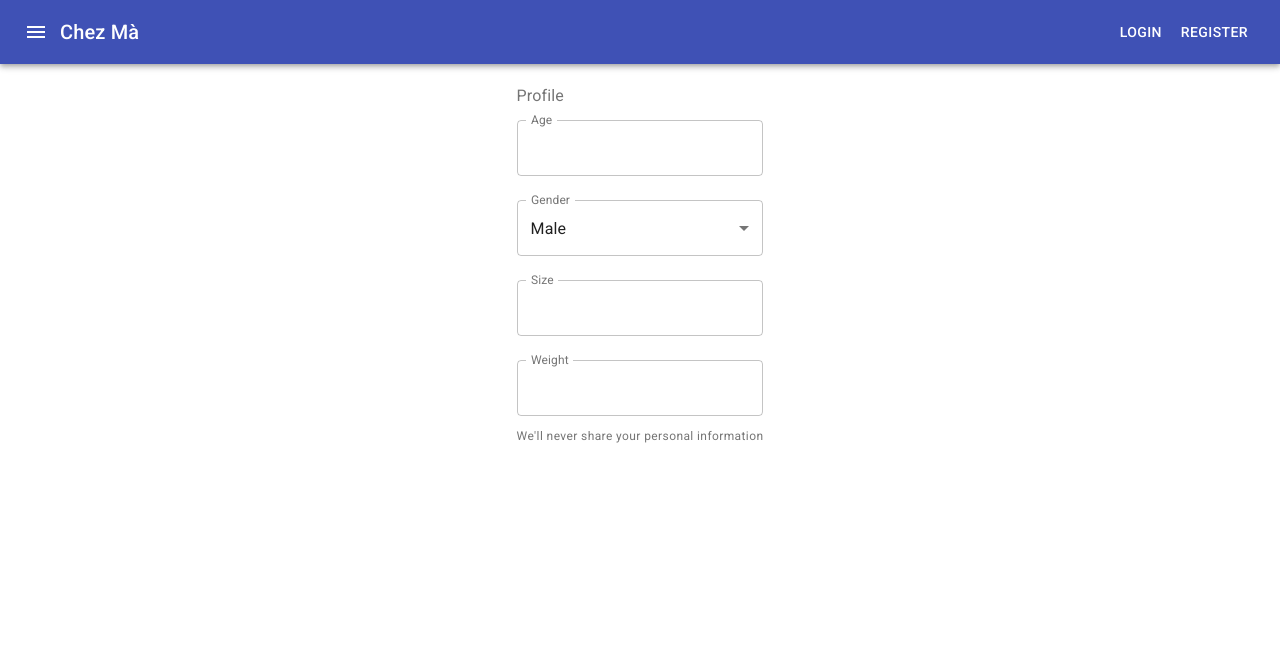
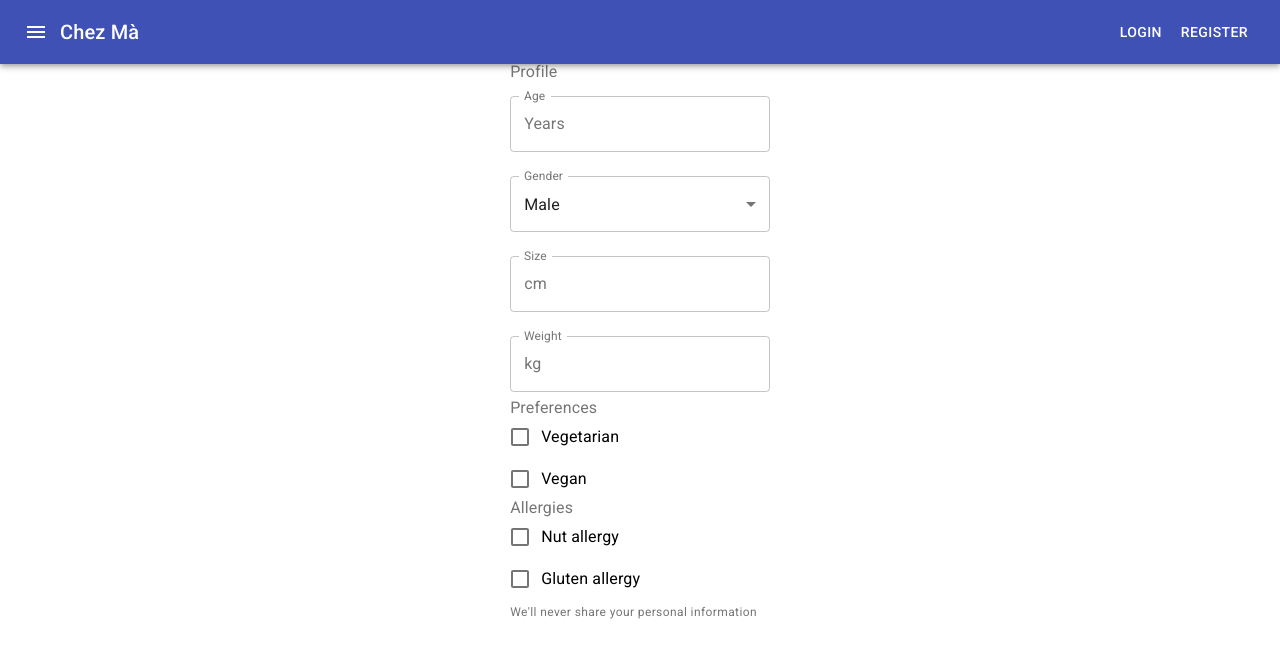
Before and after one commit to Chez-Ma/chezma, a React (Create React App) app: page /profile in a window 1280 px wide. Shown: the top 658 px of the page. Built offline with nearby package versions, Linux system fonts and the light colour scheme.

Commit message:
Profile stuff

```diff
--- a/src/components/Profile.js
+++ b/src/components/Profile.js
@@ -5,6 +5,11 @@ import './Profile.css'
 import FormHelperText from "@material-ui/core/FormHelperText";
 import FormControl from "@material-ui/core/FormControl";
 import InputLabel from "@material-ui/core/InputLabel";
+import FormGroup from "@material-ui/core/FormGroup";
+import FormControlLabel from "@material-ui/core/FormControlLabel";
+import Checkbox from "@material-ui/core/Checkbox";
+import FormLabel from "@material-ui/core/FormLabel";
+import InputAdornment from "@material-ui/core/InputAdornment";
 
 const genders = [
     {
@@ -17,8 +22,26 @@ const genders = [
     },
 ];
 
-const checkboxes = [
+const allergies = [
+    {
+        value: 'Nut',
+        label: 'Nut allergy'
+    },
+    {
+        value: 'Glut',
+        label: 'Gluten allergy'
+    },
+]
 
+const preferences = [
+    {
+        value: 'Vt',
+        label: 'Vegetarian'
+    },
+    {
+        value: 'Vn',
+        label: 'Vegan',
+    }
 ]
 
 function mapStateToProps(state) {
@@ -28,30 +51,51 @@ function mapStateToProps(state) {
 class Profile extends Component {
     constructor(props) {
         super(props);
-        this.state ={gender: 'M'};
-    }
+        this.state ={ gender: 'M'};
 
-    setGender = value => {
-        this.setState({gender: value});
+        allergies.forEach((element) => {
+            this.state[element.value] = false;
+        });
+
+        preferences.forEach((element) => {
+            this.state[element.value] = false;
+        });
     }
 
     handleChangedGender = event => {
-        this.setGender(event.target.value);
+        this.setState({gender: event.target.value});
+    };
+
+    handleChangedAge = event => {
+        this.setState({age: event.target.value});
+    };
+
+    handleChangedSize = event => {
+        this.setState({size: event.target.value});
+    };
+
+    handleChangedWeight = event => {
+        this.setState({weight: event.target.value});
+    };
+
+    handleChangeCheckbox = name => e => {
+        this.setState({[name]: !this.state[name]});
     };
 
     render() {
         return (
             <React.Fragment>
+                <InputLabel htmlFor="outlined-number">Profile</InputLabel>
                 <FormControl>
-                    <InputLabel htmlFor="outlined-number">Profile</InputLabel>
-                    <br/>
-                    <br/>
                     <TextField
                         id="outlined-number"
                         label="Age"
-                        type="number"
+                        onChange={this.handleChangedAge}
                         InputLabelProps={{
                             shrink: true,
+                        }}
+                        InputProps={{
+                            startAdornment: <InputAdornment position="start">Years</InputAdornment>,
                         }}
                         margin="normal"
                         variant="outlined"
@@ -80,8 +124,12 @@ class Profile extends Component {
                         id="outlined-number"
                         label="Size"
                         type="number"
+                        onChange={this.handleChangedSize}
                         InputLabelProps={{
                             shrink: true,
+                        }}
+                        InputProps={{
+                            startAdornment: <InputAdornment position="start">cm</InputAdornment>,
                         }}
                         margin="normal"
                         variant="outlined"
@@ -90,12 +138,41 @@ class Profile extends Component {
                         id="outlined-number"
                         label="Weight"
                         type="number"
+                        onChange={this.handleChangedWeight}
                         InputLabelProps={{
                             shrink: true,
+                        }}
+                        InputProps={{
+                            startAdornment: <InputAdornment position="start">kg</InputAdornment>,
                         }}
                         margin="normal"
                         variant="outlined"
                     />
+
+                    <FormLabel component="legend">Preferences</FormLabel>
+                    <FormGroup>
+                        {preferences.map((preference, i) => (
+                            <FormControlLabel key={i}
+                                control={
+                                    <Checkbox checked={this.state[preference.value]}
+                                              onChange={this.handleChangeCheckbox(preference.value)}/>}
+                                label={preference.label}
+                            />
+                        ))}
+                    </FormGroup>
+
+                    <FormLabel component="legend">Allergies</FormLabel>
+                    <FormGroup>
+                        {allergies.map((allergy, i) => (
+                            <FormControlLabel key={i}
+                                control={
+                                    <Checkbox checked={this.state[allergy.value]}
+                                              onChange={this.handleChangeCheckbox(allergy.value)}/>}
+                                label={allergy.label}
+                            />
+                        ))}
+                    </FormGroup>
+
                     <FormHelperText id="my-helper-text">We'll never share your personal information</FormHelperText>
                 </FormControl>
             </React.Fragment>
```
